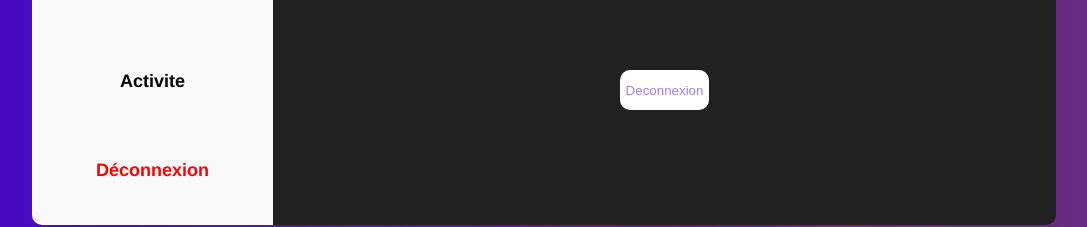
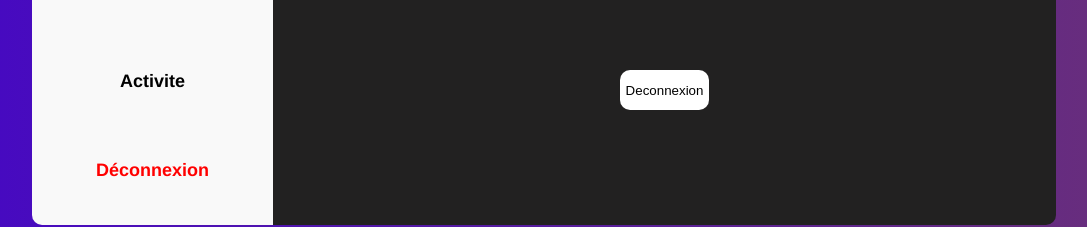
Before and after one commit to SerrierMatheo/Timely_SERRIER_TAMOURGH, a Vue app: page /logout in a window 1280 px wide. Shown: the part 346-573 px from the top of the page, without its empty margins (96-1183 px from the left). Built offline with nearby package versions, Linux system fonts and the light colour scheme.

Commit message:
logout/vue

```diff
--- a/src/components/Logout.vue
+++ b/src/components/Logout.vue
@@ -18,6 +18,6 @@ export default {
   <h3>Voulez-vous vraiment vous déconnecter?</h3>
   </div>
   <div class="form">
-  <button @click="logout" class="btn"><span class="text">Deconnexion</span></button>
+  <input @click="logout" value="Deconnexion" class="btn" type="submit">
   </div>
 </template>
```
